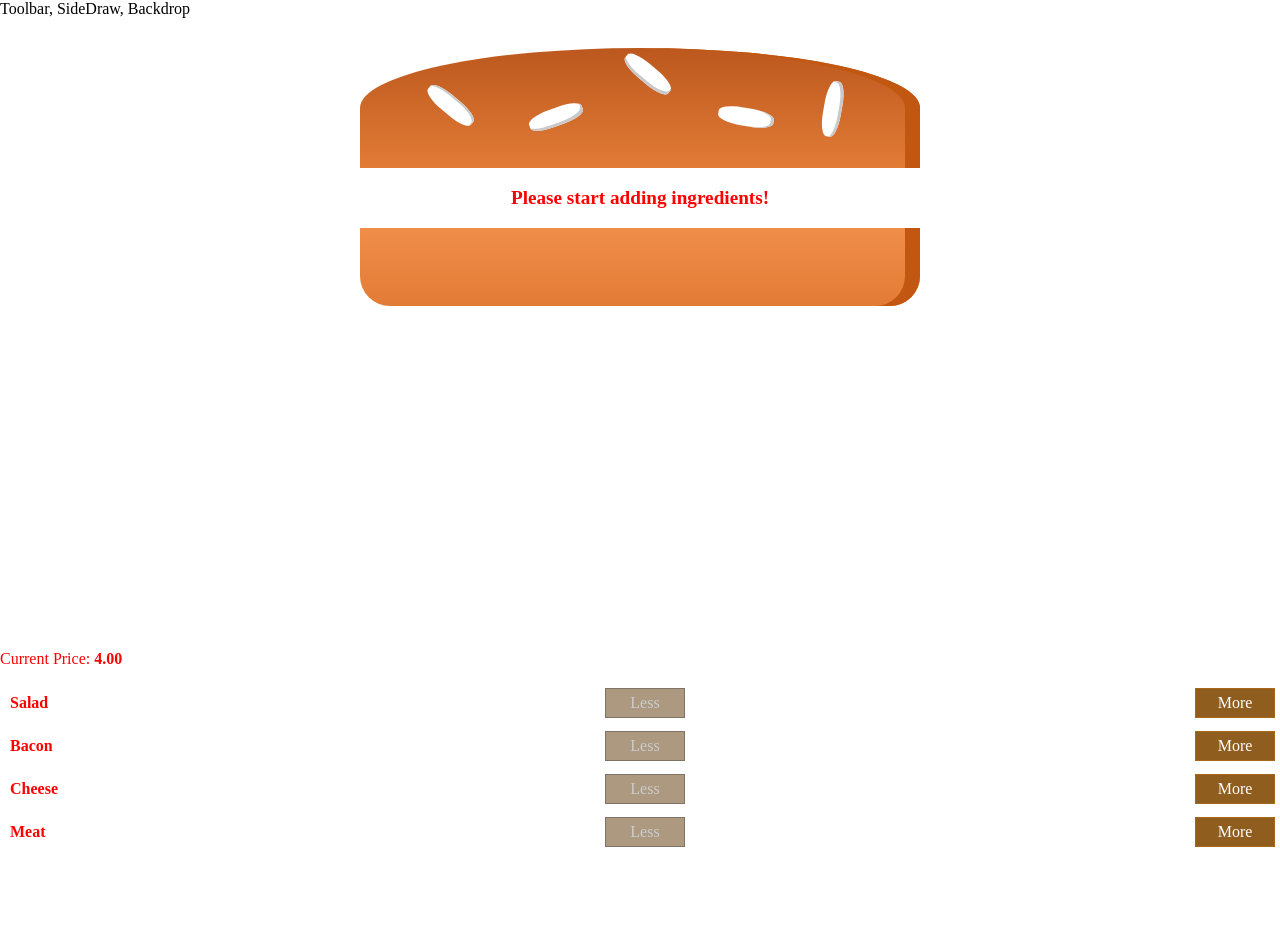
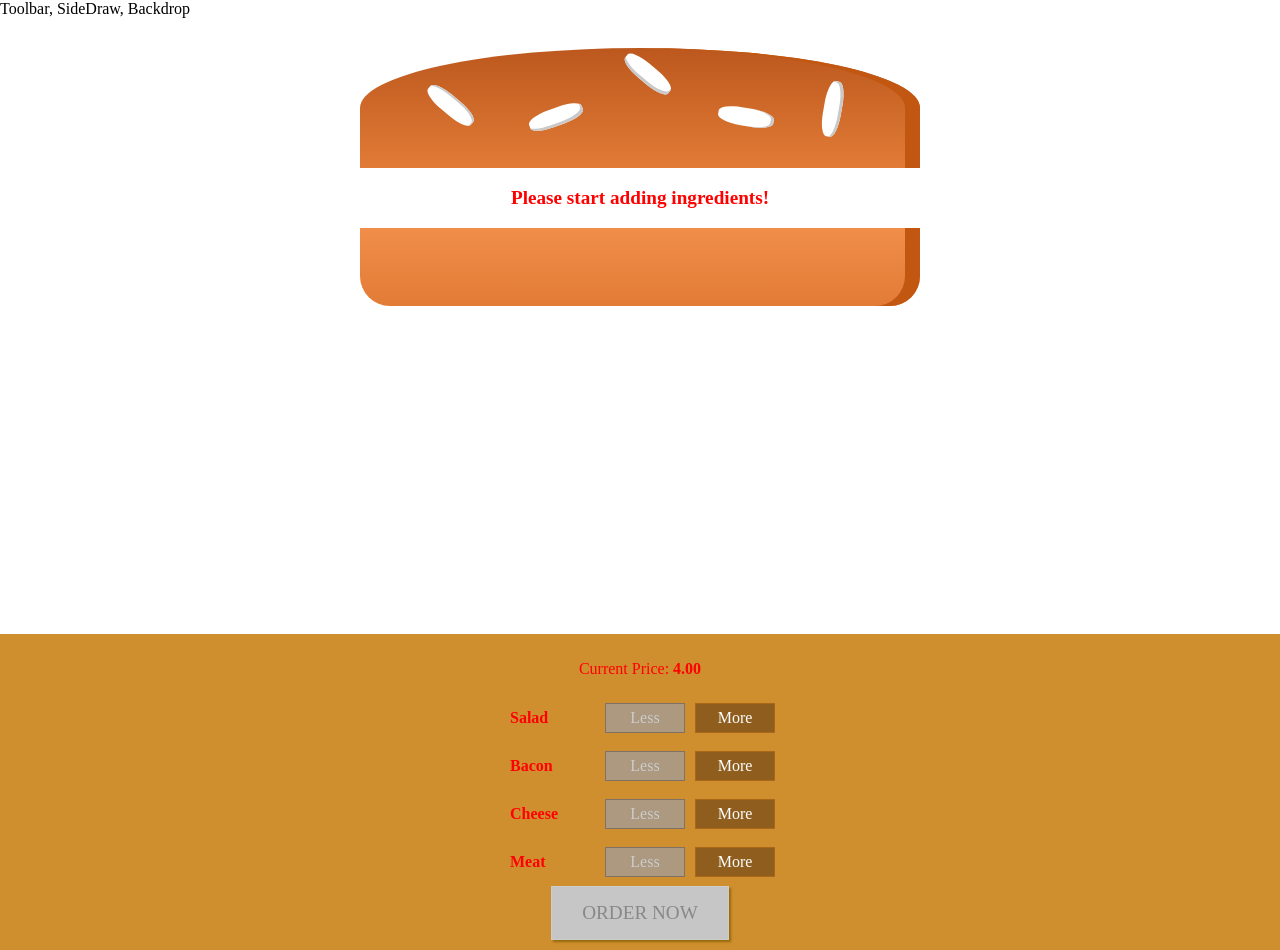
Before and after one commit to BartlomiejWrz/burger-app, a React app: page / in a window 1280 px wide. Before the commit the page ends 856 px from the top, so only its background shows below. Built offline with nearby package versions, Linux system fonts and the light colour scheme.

Commit message:
order button

```diff
--- a/src/components/Burger/BuidControls/BuildControls.js
+++ b/src/components/Burger/BuidControls/BuildControls.js
@@ -12,7 +12,7 @@
 ];
 
 const buildControls = (props) => (
-	<div className={classes.buildControls}>
+	<div className={classes.BuildControls}>
 		<p>Current Price: <strong>{props.price.toFixed(2)}</strong></p>
 		{controls.map(ctrl => (
 			<BuildControl
@@ -22,6 +22,11 @@
 				removed={() => props.ingredientRemoved(ctrl.type)}
 				disabled={props.disabled[ctrl.type]} />
 		))}
+		<button
+			className={classes.OrderButton}
+			disabled={!props.purchasable}
+		>ORDER NOW
+		</button>
 	</div>
 );
 
--- a/src/containers/BurgerBuilder/BurgerBuilder.js
+++ b/src/containers/BurgerBuilder/BurgerBuilder.js
@@ -25,7 +25,20 @@
 			cheese: 0,
 			meat: 0
 		},
-		totalPrice: 4
+		totalPrice: 4,
+		purchasable: false
+	}
+
+	updatePurchaseState(ingredients) {
+
+		const sum = Object.keys(ingredients)
+			.map(igKey => {
+				return ingredients[igKey]
+			})
+			.reduce((sum, el) => {
+				return sum + el;
+			}, 0);
+		this.setState({ purchasable: sum > 0 });
 	}
 
 	addIngredientHandler = (type) => {
@@ -39,6 +52,7 @@
 		const oldPrice = this.state.totalPrice;
 		const newPrice = oldPrice + priceAddition;
 		this.setState({ totalPrice: newPrice, ingredients: updatedIngredients })
+		this.updatePurchaseState(updatedIngredients);
 	}
 
 	removeIngredientHandler = (type) => {
@@ -55,6 +69,7 @@
 		const oldPrice = this.state.totalPrice;
 		const newPrice = oldPrice - priceDeduction;
 		this.setState({ totalPrice: newPrice, ingredients: updatedIngredients })
+		this.updatePurchaseState(updatedIngredients);
 	}
 
 	render() {
@@ -71,6 +86,7 @@
 					ingredientAdded={this.addIngredientHandler}
 					ingredientRemoved={this.removeIngredientHandler}
 					disabled={disabledInfo}
+					purchasable={this.state.purchasable}
 					price={this.state.totalPrice} />
 			</div>
 		);
```
